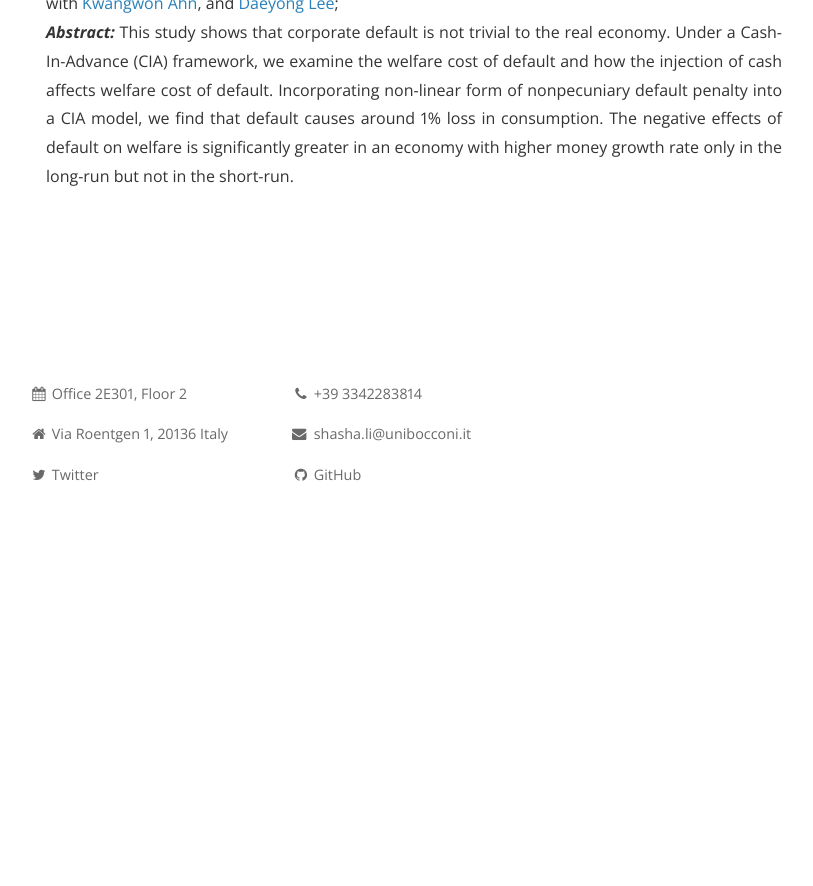
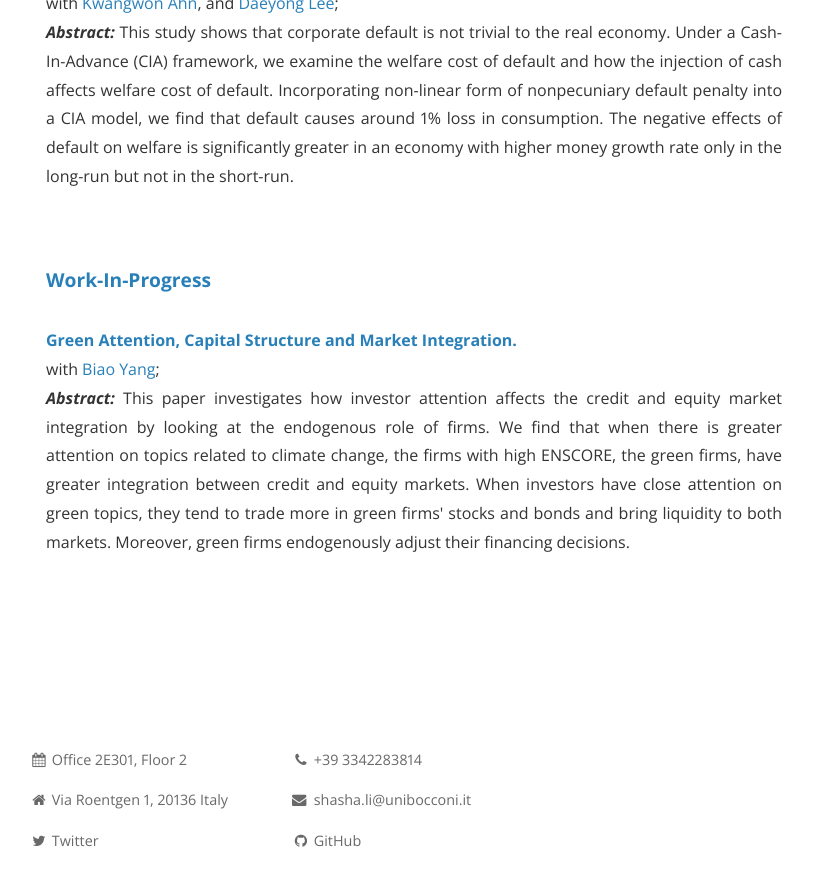
Before and after one commit to shasha-li/shasha-li.github.io, a Jekyll site: the page built from research.html, in a window 1280 px wide and 900 px high, scrolled down 769 px. Shown: the top 886 px of the window, without its empty margins (226-1039 px from the left). Built offline with Jekyll 4.4.1, drawn with Linux system fonts in a browser that asks for light colours; nearby versions of some CDN libraries; comment, search, counter and statistics services are not loaded; a style sheet for code colours, icons or effects is not loaded; before the commit the page ends 1303 px from its top, so only the background shows below that.

Commit message:
Update research.html

```diff
--- a/research.html
+++ b/research.html
@@ -18,7 +18,6 @@ permalink: /research/
   The findings imply that PLcentres reduce search costs, pointing to a potentially important role of informational public goods in Fintech credit.
   </p><br>
 
-
 <strong><a href="https://shasha-li.github.io/content/Cost%20of%20default%20in%20CIA%20economy.pdf">The Cost of Default in a Cash-In-Advance Economy</a></strong>
 <br>with <a href="https://yonsei.pure.elsevier.com/en/persons/kwangwon-ahn">Kwangwon Ahn</a>, and <a href="https://sites.google.com/view/daeyonglee/">Daeyong Lee</a>;<br>
 <p style="text-align:justify"><b><i>Abstract: </i></b>This study shows that corporate default is not trivial to the real economy. Under a Cash-
@@ -28,4 +27,17 @@ default penalty into a CIA model, we find that default causes around 1% loss
 in consumption. The negative effects of default on welfare is significantly greater in an
 economy with higher money growth rate only in the long-run but not in the short-run.</p><br>
 <br>
+
+<strong><big><a>Work-In-Progress</a></big></strong> <br><br>
+<strong><a>Green Attention, Capital Structure and Market Integration.</a></strong>
+<br>with <a href="https://sites.google.com/view/biaoyang">Biao Yang</a>;<br>
+<p style="text-align:justify"><b><i>Abstract: </i></b>This paper investigates how investor attention
+  affects the credit and equity market integration by looking at the endogenous role of firms.
+  We find that when there is greater attention on topics related to climate change, the firms with
+  high ENSCORE, the green firms, have greater integration between credit and equity markets.
+  When investors have close attention on green topics, they tend to trade more in green firms'
+  stocks and bonds and bring liquidity to both markets. Moreover, green firms endogenously adjust their financing decisions.</p><br>
+<br>
+
+
 <br><br><br>
```
